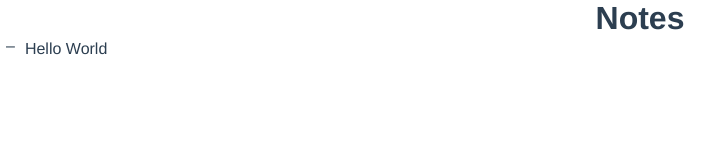
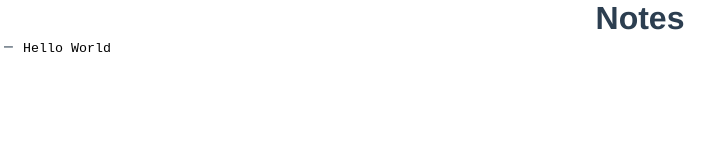
Before and after one commit to ztoben/note-ify, a Vue app: page / in a window 1280 px wide. Shown: the top 160 px of the page, without its empty margins (0-723 px from the left). Built offline with nearby package versions, Linux system fonts and the light colour scheme.

Commit message:
allow editing text, auto expanding textareas, some styling updates

```diff
--- a/app.js
+++ b/app.js
@@ -71,7 +71,7 @@ function manageWindow() {
   window.loadURL(url);
 
   // Open the DevTools.
-  // if (process.env.NODE_ENV === 'DEV') window.webContents.openDevTools();
+  if (process.env.NODE_ENV === 'DEV') window.webContents.openDevTools();
 
   // Emitted when the window is closed.
   window.on("closed", () => {
--- a/src/components/Notes.vue
+++ b/src/components/Notes.vue
@@ -1,13 +1,9 @@
 <template>
   <div id="notes-container">
-    <ul>
-      <li @mouseover="active = !active" @mouseout="active = !active" v-for="(note, index) in notes" :key="note">
-        <div class="note-container">
-          <span>{{ note }}</span>
-          <button v-if="active" @click="removeNote(index)">X</button>
-        </div>
-      </li>
-    </ul>
+    <div class="note-container" @mouseover="active = !active" @mouseout="active = !active" v-for="(note, index) in notes" :key="index">
+      <textarea v-model="note.value" @input="autoExpand" wrap="soft"></textarea>
+      <button v-if="active" @click="removeNote(index)">X</button>
+    </div>
   </div>
 </template>
 
@@ -25,7 +21,22 @@ export default {
     ...mapState(["notes"])
   },
   methods: {
-    ...mapMutations(["removeNote"])
+    ...mapMutations(["removeNote"]),
+    autoExpand: function(event) {
+      console.log(event); // eslint-disable-line
+      event.target.style.height = "inherit";
+
+      const computed = window.getComputedStyle(event.target);
+
+      const height =
+        parseInt(computed.getPropertyValue("border-top-width"), 10) +
+        parseInt(computed.getPropertyValue("padding-top"), 10) +
+        event.target.scrollHeight +
+        parseInt(computed.getPropertyValue("padding-bottom"), 10) +
+        parseInt(computed.getPropertyValue("border-bottom-width"), 10);
+
+      event.target.style.height = `${height}px`;
+    }
   }
 };
 </script>
@@ -33,6 +44,7 @@ export default {
 <style scoped lang="scss">
 #notes-container {
   display: flex;
+  flex-direction: column;
   flex: 1;
   padding: 0 0 0 20px;
   overflow: scroll;
@@ -49,37 +61,26 @@ export default {
       padding: 0;
     }
 
-    span {
-      flex: 1;
+    textarea {
+      width: calc(100% - 20px);
       line-height: 24px;
       padding-left: 10px;
+      outline: none;
+      border: none;
+      background: transparent;
+      overflow: auto;
+      resize: none;
+      height: 24px;
     }
 
     button {
       font-size: 12px;
     }
-  }
 
-  ul {
-    list-style-type: none;
-    padding: 0;
-    margin: 0;
-    width: 100%;
-  }
-
-  ul > li:before {
-    content: "–"; /* en dash */
-    margin-left: -1.5em;
-  }
-
-  li {
-    display: flex;
-    margin: 0 0 0 10px;
-    height: 24px;
-  }
-
-  a {
-    color: #42b983;
+    &:before {
+      content: "–"; /* en dash */
+      margin-left: -1em;
+    }
   }
 }
 </style>
--- a/src/store.js
+++ b/src/store.js
@@ -5,11 +5,15 @@ Vue.use(Vuex);
 
 export default new Vuex.Store({
   state: {
-    notes: ["Hello World"]
+    notes: [
+      {
+        value: "Hello World"
+      }
+    ]
   },
   mutations: {
     addNote(state) {
-      state.notes.push("");
+      state.notes.push({ value: "" });
     },
     removeNote(state, id) {
       state.notes.splice(id, 1);
```
Also changed, not shown: 1 other file (tests, documents, lock files or other folders).
